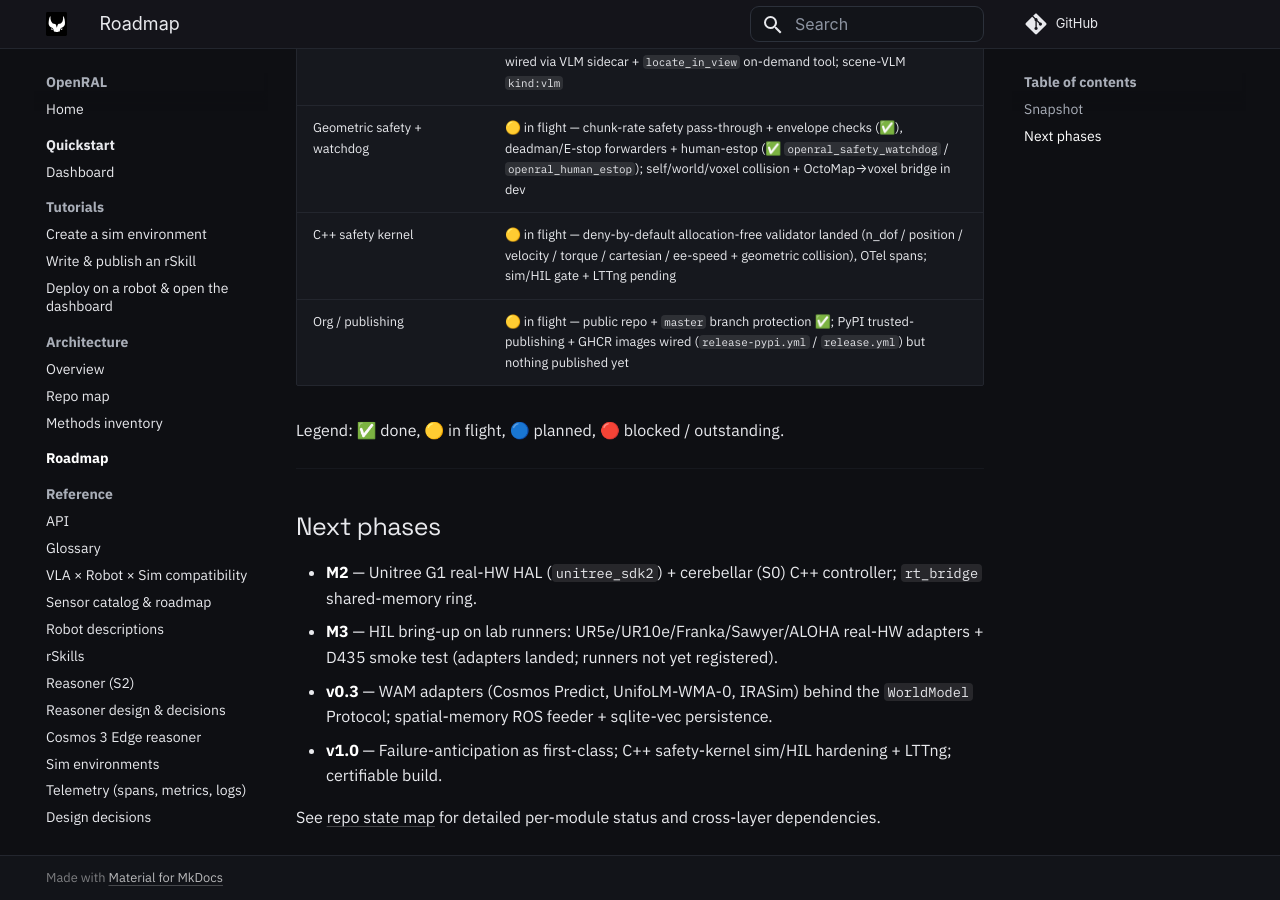
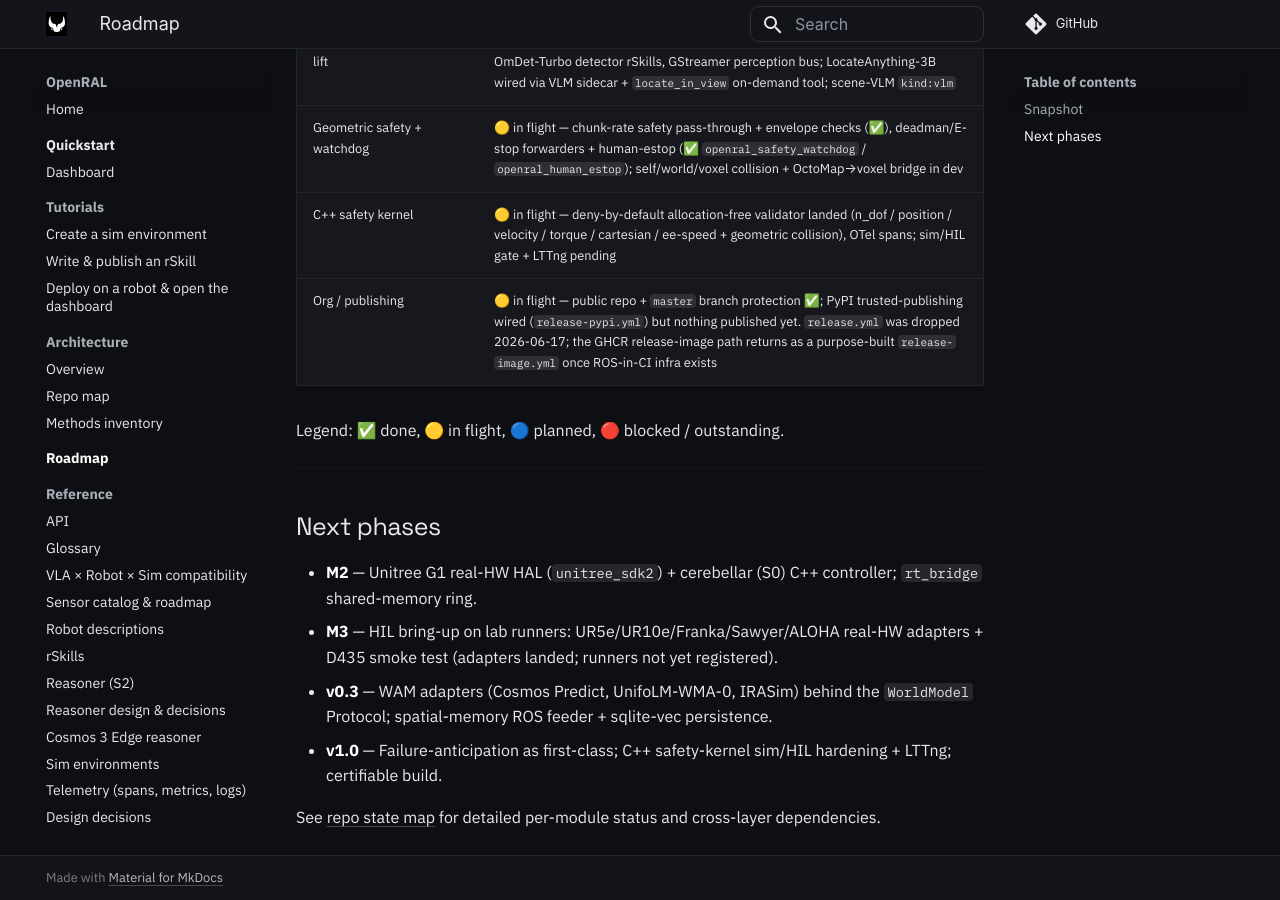
Before and after one commit to OpenRAL/openral, an MkDocs documentation site: the page built from docs/roadmap/index.md, in a window 1280 px wide and 900 px high, scrolled down 1751 px. Built offline with MkDocs 1.6.1 and Material for MkDocs 9.7.7, drawn with Linux system fonts in a browser that asks for light colours; comment, search, counter and statistics services are not loaded.

Commit message:
fix(docs): drop the stale release.yml reference from the roadmap
release.yml was deleted on 2026-06-17 (its rationale is recorded in the
release-pypi.yml header), but the publishing row still listed it alongside
release-pypi.yml as if both were wired. It also credited GHCR images to a
workflow that no longer exists.

Co-Authored-By: Claude Opus 5 <noreply@anthropic.com>
Signed-off-by: Claude <noreply@anthropic.com>

```diff
--- a/docs/roadmap/index.md
+++ b/docs/roadmap/index.md
@@ -30,7 +30,7 @@ Live status of OpenRAL development. For detailed architecture and module-by-modu
 | Object detection + spatial lift | ✅ shipped — `RosImageObjectDetectorNode`, 2D→3D object lift, RT-DETR + OmDet-Turbo detector rSkills, GStreamer perception bus; LocateAnything-3B wired via VLM sidecar + `locate_in_view` on-demand tool; scene-VLM `kind:vlm` |
 | Geometric safety + watchdog | 🟡 in flight — chunk-rate safety pass-through + envelope checks (✅), deadman/E-stop forwarders + human-estop (✅ `openral_safety_watchdog` / `openral_human_estop`); self/world/voxel collision + OctoMap→voxel bridge in dev |
 | C++ safety kernel | 🟡 in flight — deny-by-default allocation-free validator landed (n_dof / position / velocity / torque / cartesian / ee-speed + geometric collision), OTel spans; sim/HIL gate + LTTng pending |
-| Org / publishing | 🟡 in flight — public repo + `master` branch protection ✅; PyPI trusted-publishing + GHCR images wired (`release-pypi.yml` / `release.yml`) but nothing published yet |
+| Org / publishing | 🟡 in flight — public repo + `master` branch protection ✅; PyPI trusted-publishing wired (`release-pypi.yml`) but nothing published yet. `release.yml` was dropped 2026-06-17; the GHCR release-image path returns as a purpose-built `release-image.yml` once ROS-in-CI infra exists |
 
 Legend: ✅ done, 🟡 in flight, 🔵 planned, 🔴 blocked / outstanding.
 
```
